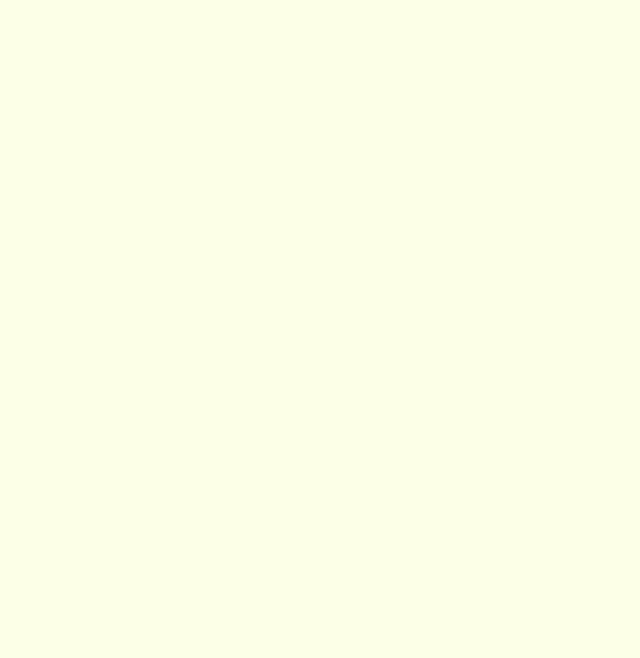
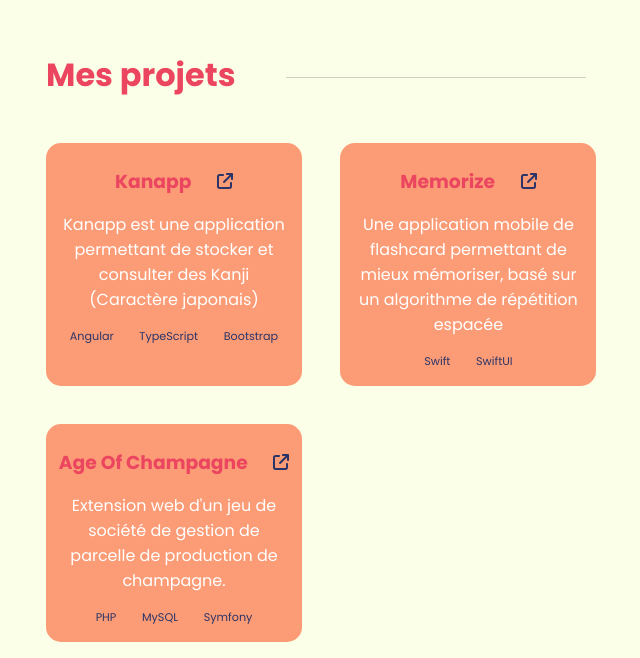
Before and after one commit to Rob1Sim/Portfolio-react, a React (Vite) app: page / in a window 1280 px wide. Shown: the part 2725-3383 px from the top of the page, without its empty margins (210-850 px from the left). Before the commit the page ends 2510 px from the top, so only its background shows below. Built offline with nearby package versions, Linux system fonts and the light colour scheme.

Commit message:
Ajout de la partie des projets

```diff
--- a/index.html
+++ b/index.html
@@ -8,6 +8,7 @@
     <meta name="keywords" content="Robin, Simonneau, Robin Simonneau, web developer, developer, développeur">
     <meta name="author" content="Robin Simonneau">
     <title>Robin Simonneau</title>
+    <!--Designed by Brittany Chiang : https://github.com/bchiang7 -->
   </head>
   <body>
     <div id="root"></div>
--- a/src/Components/Content/Content.jsx
+++ b/src/Components/Content/Content.jsx
@@ -2,6 +2,7 @@ import About from "./About/About";
 import Description from "./Description/Description";
 import "./Content.scss"
 import Parcours from "./Parcours/Parcours";
+import Project from "./Projects/Project";
 
 
 function Content(){
@@ -11,6 +12,7 @@ function Content(){
             <About/>
             <Description/>
             <Parcours/>
+            <Project/>
         </main>
     )
 }
--- a/src/Components/Content/Parcours/Parcour-case/ParcoursCase.jsx
+++ b/src/Components/Content/Parcours/Parcour-case/ParcoursCase.jsx
@@ -17,7 +17,7 @@ function ParcoursCase({tab}){
         skills = ["PHP/Symfony","Javascript/React", "C#/.Net"]
     }
 
-    const skillsLi = skills.map((skill,i)=>(<li className={"skill-"+i}>{skill}</li>))
+    const skillsLi = skills.map((skill,i)=>(<li key={i} className={"skill-"+i}>{skill}</li>))
 
 
     return (
--- /dev/null
+++ b/src/Components/Content/Projects/Project-Tile/ProjectTile.jsx
@@ -0,0 +1,24 @@
+import "./ProjectTile.scss";
+
+import { FontAwesomeIcon } from '@fortawesome/react-fontawesome';
+import { faArrowUpRightFromSquare } from '@fortawesome/free-solid-svg-icons'
+function ProjectTile({title,description,skills,link}){
+
+    const skillsLi = skills.map((skill,i)=>(<li  key={i} className={"skill-"+i}>{skill}</li>))
+
+
+    return(
+        <li className="projects-tile">
+            <header>
+                <h3>{title}</h3>
+                <a href={link}><FontAwesomeIcon icon={faArrowUpRightFromSquare} /></a>
+            </header>
+            <p>{description}</p>
+            <ul>
+                {skillsLi}
+            </ul>
+        </li>
+    )
+}
+
+export default ProjectTile;
--- /dev/null
+++ b/src/Components/Content/Projects/Project-Tile/ProjectTile.scss
@@ -0,0 +1,73 @@
+@import "/public/assets/Style/_variables.scss";
+@import "/public/assets/Style/_mixins.scss";
+
+
+.projects-tile{
+    margin-left:0;
+    max-width: 30vh;
+    display: flex;
+    flex-direction:column;
+    align-items:center;
+    padding:0 1vh 2vh 1vh;
+    text-align:center;
+    background-color: #fc9c76;
+    border-radius: 15px;
+    transition:box-shadow 0.5s;
+
+}
+
+.projects-tile:hover{
+    box-shadow: 15px 10px #b07153;
+}
+
+.projects-tile>header,.projects-tile>ul{
+    display:flex;
+    align-items:center;
+    justify-content:center;
+    gap:2vw;
+    padding:0;
+}
+
+.projects-tile>ul{
+    list-style:none;
+    display:flex;
+    flex-direction:row;
+
+}
+.projects-tile>header{
+    margin-top:3vh;
+    display:flex;
+
+
+}
+.projects-tile>header>h3{
+    color:$a-color;
+    margin:0;
+    text-align:center;
+
+
+}
+.projects-tile>p{
+ color:white;
+}
+.projects-tile>header>a>svg{
+    color:$important-text-color;
+    transition: color 0.5s;
+}
+
+.projects-tile>header>a>svg:hover{
+    color:$a-color;
+   }
+
+.projects-tile>ul>li{
+    font-size:0.7em;
+    color:#2B3467;
+}
+
+@media screen and (max-width:767px){
+    .projects-tile{
+        width: 100%;
+        max-width: 100%;
+
+    }
+}
--- /dev/null
+++ b/src/Components/Content/Projects/Project.jsx
@@ -0,0 +1,25 @@
+import "./Project.scss"
+
+import  ProjectTile from "./Project-Tile/ProjectTile";
+
+function Project(){
+
+    return(
+        <section id="projects" className="projects">
+            <h2> Mes projets </h2>
+            <ul>
+            <ProjectTile title="Kanapp"
+                description="Kanapp est une application permettant de stocker et consulter des Kanji (Caractère japonais) "
+                 skills={["Angular","TypeScript","Bootstrap"]} link="https://kanapp.robin-sim.fr" target="_blank" />
+            <ProjectTile title="Memorize"
+                description="Une application mobile de flashcard permettant de mieux mémoriser, basé sur un algorithme de répétition espacée "
+                 skills={["Swift","SwiftUI"]} link="https://github.com/Rob1Sim/Memorize" />
+            <ProjectTile title="Age Of Champagne"
+                description="Extension web d'un jeu de société de gestion de parcelle de production de champagne."
+                 skills={["PHP","MySQL","Symfony"]} link="https://github.com/Rob1Sim/AgeOfChampagne" />
+            </ul>
+        </section>
+    )
+}
+
+export default Project;
--- /dev/null
+++ b/src/Components/Content/Projects/Project.scss
@@ -0,0 +1,38 @@
+@import "/public/assets/Style/_variables.scss";
+@import "/public/assets/Style/_mixins.scss";
+
+
+.projects{
+    @include section-text;
+    flex-wrap: wrap;
+    width: 60%;
+
+    display: flex;
+}
+.projects>h2{
+    @include h2-title;
+
+}
+
+.projects>h2::after{
+    @include h2-after;
+    top: -22px;
+    margin-left: 240px;
+    width: 300px;
+}
+
+.projects>ul{
+    display:flex;
+    gap:3vw;
+    padding:0;
+    flex-wrap:wrap;
+}
+
+@media screen and (max-width:767px){
+    .projects>h2::after{
+        width: 0;
+    }
+    .projects>ul{
+        width:100%;
+    }
+}
--- a/src/Components/Navabar/Navbar.jsx
+++ b/src/Components/Navabar/Navbar.jsx
@@ -18,7 +18,7 @@ function Navbar(){
             <ul className={`nav-ul ${showLinks ? "show-nav" : "dont-show"} `}>
                 <li><a href="#about" className="nav-link" onClick={handleShowLinks}>À propos</a></li>
                 <li><a href="#parcours" className="nav-link" onClick={handleShowLinks}>Mon parcours</a></li>
-                <li><a href="#" className="nav-link" onClick={handleShowLinks}>Mes projets</a></li>
+                <li><a href="#projects" className="nav-link" onClick={handleShowLinks}>Mes projets</a></li>
                 <li><a href="#" className="nav-link" onClick={handleShowLinks}>Contact</a></li>
                 <li><a href="#" className="nav-cv" onClick={handleShowLinks}>CV</a></li>
 
```
